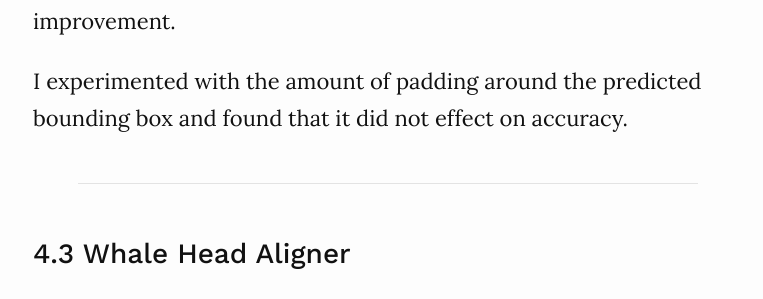
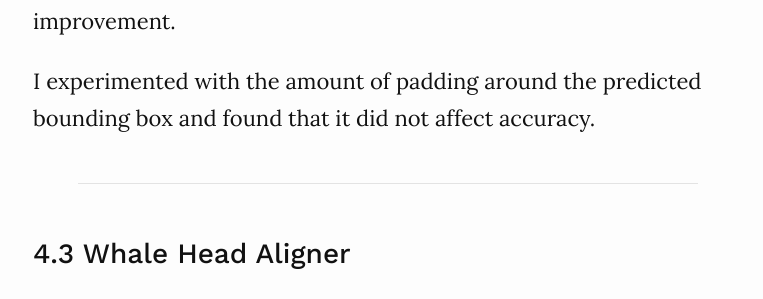
Before and after one commit to felixlaumon/felixlaumon.github.io, a Jekyll site: the page built from _posts/2016-01-08-kaggle-right-whale.md, in a window 1280 px wide and 900 px high, scrolled down 12705 px. Shown: the part 193-492 px from the top of the window, without its empty margins (252-1015 px from the left). Built offline with Jekyll 4.4.1, drawn with Linux system fonts in a browser that asks for light colours; comment, search, counter and statistics services are not loaded; some of the changed text lies outside the part shown.

Commit message:
Fix typos

```diff
--- a/_posts/2016-01-08-kaggle-right-whale.md
+++ b/_posts/2016-01-08-kaggle-right-whale.md
@@ -147,7 +147,7 @@ The classifier for this approach was again a OxfordNet trained on cropped 256x25
 
 Ultimately this approach led to a validation score of about ~5, which was better than the naive approach but still not a significant improvement.
 
-I experimented with the amount of padding around the predicted bounding box and found that it did not effect on accuracy.
+I experimented with the amount of padding around the predicted bounding box and found that it did not affect accuracy.
 
 ---
 
```
Also changed, not shown: other parts of _posts/2016-01-08-kaggle-right-whale.md (+1 -1 lines), 2 other files.
